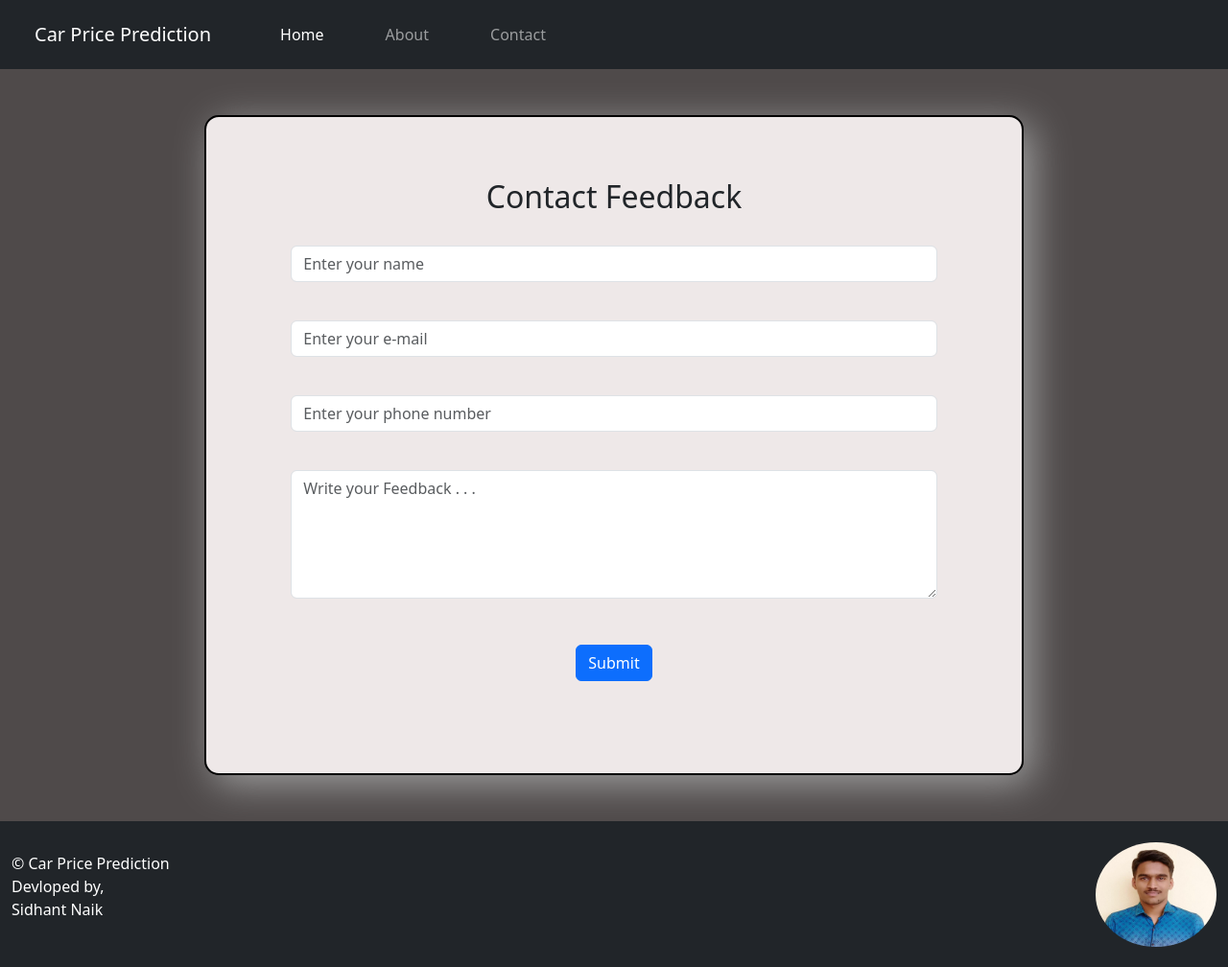
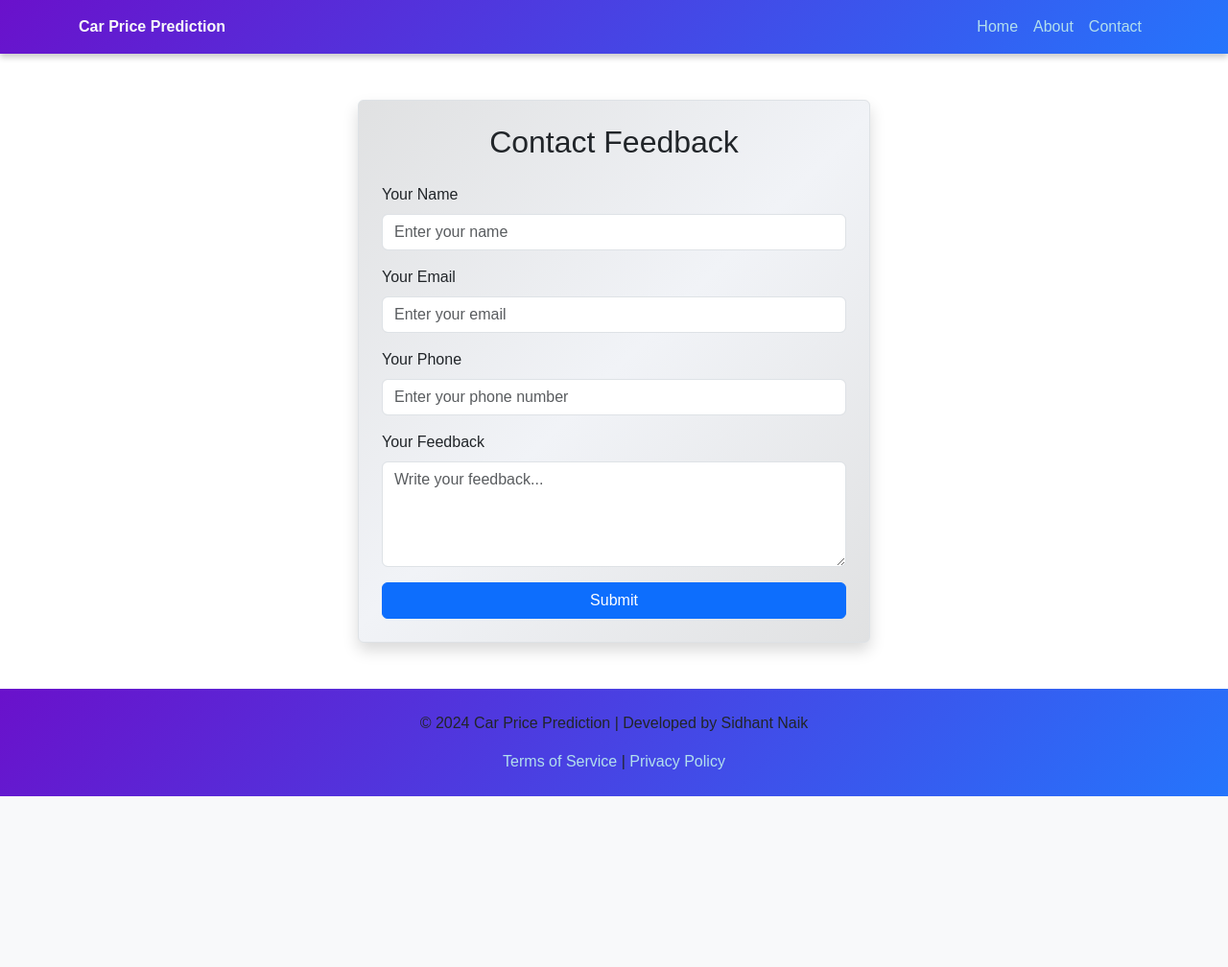
Before and after one commit to sidhantnaik/Car_Price_Prediction, a Django app: page /contact in a window 1280 px wide. Shown: the whole page at 96% size. After the commit the page ends 830 px from the top, so only its background shows below. Run offline with Django 5.2, Linux system fonts and the light colour scheme; some libraries are stand-ins or nearby versions.

Commit message:
new design

```diff
--- a/Car_Price_Prediction/Home/views.py
+++ b/Car_Price_Prediction/Home/views.py
@@ -42,15 +42,15 @@ def index(request):
 #     return render(request,"index.html")
 
 def login(request):
-    if request.method=="POST":
-        name = request.POST.get('name')
-        passw = request.POST.get('passw')
+    # if request.method=="POST":
+    #     name = request.POST.get('name')
+    #     passw = request.POST.get('passw')
 
-        user=authenticate(username=name,password=passw)
-        if user is not None:
-            return redirect("/login")
-        else:
+    #     user=authenticate(username=name,password=passw)
+    #     if user is not None:
             return render(request,"login.html")
+        # else:
+        #     return redirect("/login")
 
 
 def signin(request):
--- a/Car_Price_Prediction/Templates/base.html
+++ b/Car_Price_Prediction/Templates/base.html
@@ -1,83 +1,81 @@
 <!DOCTYPE html>
-<html>
+<html lang="en">
 
 <head>
+    <meta charset="UTF-8">
+    <meta name="viewport" content="width=device-width, initial-scale=1.0">
     <title>{% block title %} {% endblock title %}</title>
-    <link rel="stylesheet" href="\static\bootstrap-5.3.3-dist\bootstrap-5.3.3-dist\css\bootstrap.min.css">
-    <script src="\static\bootstrap-5.3.3-dist\bootstrap-5.3.3-dist\jquery\dist\jquery.min.js"></script>
+    <link rel="stylesheet" href="/static/bootstrap-5.3.3-dist/bootstrap-5.3.3-dist/css/bootstrap.min.css">
+    <script src="/static/bootstrap-5.3.3-dist/bootstrap-5.3.3-dist/jquery/dist/jquery.min.js"></script>
+    <style>
+        body {
+            font-family: 'Poppins', sans-serif;
+        }
+
+        .navbar-brand {
+            font-weight: bold;
+            font-size: 50px;
+            color: #f8f9fa !important;
+        }
+
+        .footer {
+            background: linear-gradient(135deg, #6a11cb, #2575fc);
+            box-shadow: 0px 4px 6px rgba(0, 0, 0, 0.2);
+        }
+
+        .footer a {
+            color: #b2dfed;
+            text-decoration: none;
+            font-size: medium;
+        }
+
+        .footer a:hover {
+            color: #ffff;
+            text-decoration: underline;
+            font-size:large;
+        }
+    </style>
 </head>
 
-<body>
-
-    <!-- Top Navbar -->
-    <nav class="navbar navbar-expand-lg navbar-dark bg-dark mb-5">
-        <div class="container-fluid">
-            <a class="navbar-brand px-4" href="/custom_admin/admin_index/">Car Price Prediction</a>
-
+    <!-- Navbar -->
+    <nav class="navbar footer navbar-expand-lg navbar-dark">
+        <div class="container">
+            <a class="navbar-brand" href="/">Car Price Prediction</a>
+            <button class="navbar-toggler" type="button" data-bs-toggle="collapse" data-bs-target="#navbarNav"
+                aria-controls="navbarNav" aria-expanded="false" aria-label="Toggle navigation">
+                <span class="navbar-toggler-icon"></span>
+            </button>
             <div class="collapse navbar-collapse" id="navbarNav">
-                <ul class="navbar-nav py-2">
-                    <li class="nav-item px-4">
-                        <a class="nav-link active" aria-current="page" href="/">Home</a>
+                <ul class="navbar-nav ms-auto">
+                    <li class="nav-item">
+                        <a class="nav-link" href="/">Home</a>
                     </li>
-                    <li class="nav-item px-4">
+                    <li class="nav-item">
                         <a class="nav-link" href="/about">About</a>
                     </li>
-                    <li class="nav-item px-4">
+                    <li class="nav-item">
                         <a class="nav-link" href="/contact">Contact</a>
                     </li>
                 </ul>
             </div>
-
-
-
-            <button class="navbar-toggler" type="button" data-bs-toggle="collapse" data-bs-target="#navbarNav"
-                aria-controls="navbarNav" aria-expanded="false" aria-label="Toggle navigation">
-                <span class="navbar-toggler-icon"></span>
-            </button>
         </div>
     </nav>
 
-   <!-- Result Modal -->
-<div class="modal fade" id="resultModal" tabindex="-1" role="dialog" aria-hidden="true">
-    <div class="modal-dialog modal-dialog-centered modal-sm" role="document">
-        <div class="card shadow-lg">
-            <div class="card-header bg-info text-white text-center">
-                <h5 class="modal-title">Prediction Result</h5>
-            </div>
-            <div class="card-body text-center">
-                {% if messages %}
-                    {% for message in messages %}
-                        <div class="alert alert-{{ message.tags }} alert-dismissible show" role="alert">
-                            {{ message }}
-                            <button type="button" class="btn-close" data-bs-dismiss="alert" aria-label="Close">
-                                <span aria-hidden="true"></span>
-                            </button>
-                        </div>
-                    {% endfor %}
-                {% endif %}
-                <h4 id="predictionResult">Predicted Price: {{Prediction}}</h4>
-            </div>
+    <!-- Main Content -->
+    <main class="container my-5">
+        {% block body %}
+        {% endblock body %}
+    </main>
+
+    <!-- Footer -->
+    <footer class="footer py-4 ">
+        <div class="container text-center">
+            <p>© 2024 Car Price Prediction | Developed by Sidhant Naik</p>
+            <a href="/terms">Terms of Service</a> | <a href="/privacy">Privacy Policy</a>
         </div>
-    </div>
-</div>
+    </footer>
 
-    <!-- Page Content -->
-    {% block body %}
+    <script src="/static/bootstrap-5.3.3-dist/bootstrap-5.3.3-dist/js/bootstrap.bundle.min.js"></script>
 
-    {% endblock body %}
-
-    <!-- Bottom Navbar -->
-    <nav class="navbar navbar-expand-lg navbar-dark bg-dark mt-5" style="margin-top:4rem">
-        <div class="container-fluid justify-content text-white">
-            <p><br>© Car Price Prediction<br>
-                Devloped by,<br>
-                Sidhant Naik<br><br></p>
-
-            <img src="\static\myimg.png" alt="Owner" style="width: 10%; border-radius: 50%;">
-        </div>
-    </nav>
-
-    <script src="\static\bootstrap-5.3.3-dist\bootstrap-5.3.3-dist\js\bootstrap.bundle.min.js"></script>
-</body>
 
 </html>
--- a/Car_Price_Prediction/Templates/contact.html
+++ b/Car_Price_Prediction/Templates/contact.html
@@ -3,58 +3,40 @@
 {% block title %}Contact{% endblock title %}
 
 {% block body %}
-<style>
-    form {
+<body>
 
-        background-color: rgba(248, 242, 242, 0.945);
-        border: 2px solid #000000;
-        border-radius: 15px;
-        box-shadow: 9px 9px 40px rgb(160, 160, 160);
-        padding: 4rem;
-    }
 
-    body {
-        background-color: rgb(79, 74, 74);
-    }
-</style>
-
-<body class=" justify-content-center align-items-center">
-
-    <form method="post" action="/contact" class="col-10 col-md-8 col-lg-8" style="text-align:center; margin: 0 auto;">
-
-        {% csrf_token %}
-        <div class="container fluid">
-            <div class="login-form container-fluid">
-                <h2 class="text-center ">Contact Feedback</h2><br>
-
-                <div class="form-group mb-3 ">
-                    <input type="text" name="name" class="form-control" placeholder="Enter your name" required>
+<div class="container ">
+    <div class="row justify-content-center">
+        <div class="col-12 col-md-8 col-lg-6">
+            <form method="post" action="/contact" class="p-4 border rounded shadow bg-light" style="background: linear-gradient(135deg, #e0e1e2, #f1f3f7, #e0e1e2);
+            box-shadow: 0px 4px 6px rgba(0, 0, 0, 0.2);border: white;">
+                {% csrf_token %}
+                <h2 class="text-center mb-4">Contact Feedback</h2>
+                <div class="mb-3">
+                    <label for="name" class="form-label">Your Name</label>
+                    <input type="text" name="name" id="name" class="form-control" placeholder="Enter your name" required>
                 </div>
-                <br>
-                <div class="form-group mb-3">
-                    <input type="email" name="email" class="form-control" placeholder="Enter your e-mail" required>
+                <div class="mb-3">
+                    <label for="email" class="form-label">Your Email</label>
+                    <input type="email" name="email" id="email" class="form-control" placeholder="Enter your email" required>
                 </div>
-                <br>
-                <div class="form-group mb-3">
-                    <input type="text" maxlength="11" name="phone" class="form-control"
+                <div class="mb-3">
+                    <label for="phone" class="form-label">Your Phone</label>
+                    <input type="text" name="phone" id="phone" maxlength="11" class="form-control"
                         placeholder="Enter your phone number" required>
                 </div>
-                <br>
-                <div class="form-group mb-3">
-                    <textarea name="desc" class="form-control" placeholder="Write your Feedback . . ." rows="5"
+                <div class="mb-3">
+                    <label for="desc" class="form-label">Your Feedback</label>
+                    <textarea name="desc" id="desc" class="form-control" placeholder="Write your feedback..." rows="4"
                         required></textarea>
                 </div>
-                <br>
-                <div>
-                    <button id="btnlogin" type="submit" class="btn btn-primary m-2">
-                        Submit
-                    </button>
+                <div class="text-center">
+                    <button type="submit" class="btn btn-primary w-100">Submit</button>
                 </div>
-                <br>
-            </div>
+            </form>
         </div>
-
-    </form>
+    </div>
+</div>
 </body>
-
-    {% endblock body %}
+{% endblock body %}
```
Also changed, not shown: Car_Price_Prediction/Templates/login.html (+44 -34 lines), Car_Price_Prediction/Templates/signin.html (+52 -38 lines), Car_Price_Prediction/db.sqlite3.
